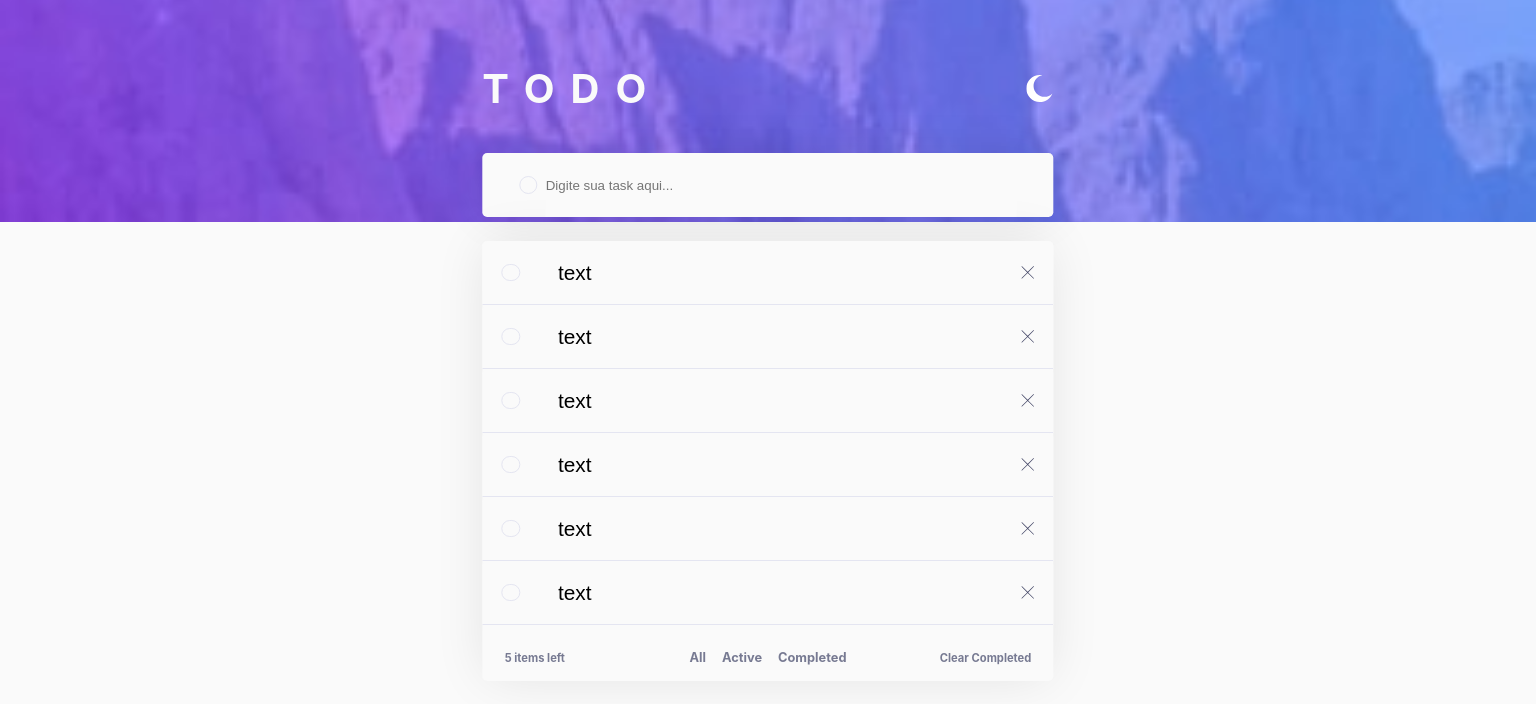
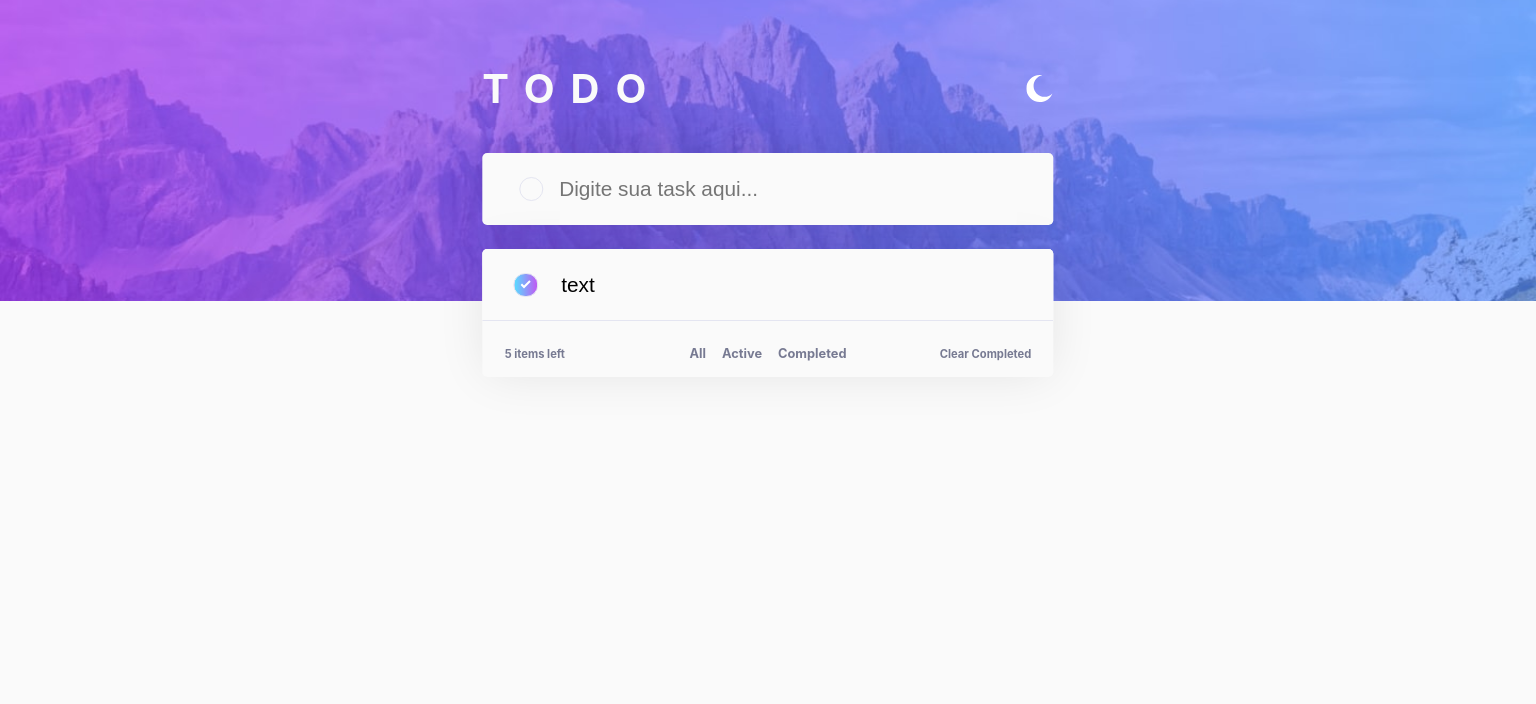
Before and after one commit to GiovannyCordeiro/ToDo, a React (Vite) app: page / in a window 1536 px wide. Shown: the top 704 px of the page. Built offline with nearby package versions, Linux system fonts and the light colour scheme.

Commit message:
component-refactoring

```diff
--- a/src/App.scss
+++ b/src/App.scss
@@ -28,3 +28,22 @@
 .dark{
   background:$Very-Dark-Blue;
 }
+
+@media screen and (min-width: 1440px){
+  .App{
+    width: 100%;
+    height: 100vh;
+
+    #header-light, #header-dark{
+      background: url(./images/bg-desktop-light.jpg) center center;
+      background-size: cover;
+      min-height: 37.6%;
+    }
+
+    #header-dark{
+      background: url(./images/bg-desktop-dark.jpg) center center;
+      background-size: cover;
+    }
+  }
+
+}
--- /dev/null
+++ b/src/components/FilterList.jsx
@@ -0,0 +1,11 @@
+import React from 'react'
+
+export default function FilterList() {
+  return (
+    <div className="filter-list">
+      <span>All</span>
+      <span>Active</span>
+      <span>Completed</span>
+    </div>
+  )
+}
--- /dev/null
+++ b/src/components/HeaderTodo.jsx
@@ -0,0 +1,11 @@
+import iconLight from '../images/icon-moon.svg'
+import iconSun from '../images/icon-sun.svg'
+
+export default function HeaderTodo() {
+  return (
+    <header className='header-todo'>
+      <h2>TODO</h2>
+      <img src={iconLight} alt="icon" />
+    </header>
+  )
+}
--- /dev/null
+++ b/src/components/InputTodo.jsx
@@ -0,0 +1,10 @@
+export default function InputTodo() {
+  return (
+    <div className="input-todo">
+      <form className="wrapper-input">
+        <div className="button"></div>
+        <input type="text" placeholder='Digite sua task aqui...'/>
+      </form>
+    </div>
+  )
+}
--- /dev/null
+++ b/src/components/ItemTodo.jsx
@@ -0,0 +1,19 @@
+import closeIcon from '../images/icon-cross.svg'
+
+import check from '../images/icon-check.svg'
+
+function ItemTodo() {
+  return (
+    <div className="item-task">
+      <div className="wrapper-item">
+        <div className="button-active">
+          <img src={check} alt='check'/>
+        </div>
+        <input type="text" name="text" id="text" value='text' readOnly/>
+        <img id='close-icon' src={closeIcon} />
+      </div>
+    </div>
+  )
+}
+
+export default ItemTodo
--- /dev/null
+++ b/src/components/ListTodo.jsx
@@ -0,0 +1,13 @@
+import React from 'react'
+
+import ItemTodo from './ItemTodo'
+import StatusTask from './StatusTask'
+
+export default function ListTodo() {
+  return (
+    <div className="list-todo">
+      <ItemTodo />
+      <StatusTask />
+    </div>
+  )
+}
--- /dev/null
+++ b/src/components/StatusTask.jsx
@@ -0,0 +1,8 @@
+export default function StatusTask() {
+  return (
+    <div className="status-tasks">
+      <span>5 items left</span>
+      <span id='clear-completed'>Clear Completed</span>
+    </div>
+  )
+}
--- a/src/components/Todo.jsx
+++ b/src/components/Todo.jsx
@@ -1,83 +1,18 @@
 import './Todo.scss'
-import iconLight from '../images/icon-moon.svg'
-import closeIcon from '../images/icon-cross.svg'
+
+import HeaderTodo from './HeaderTodo'
+import InputTodo from './InputTodo'
+
+import FilterList from './FilterList'
+import ListTodo from './ListTodo'
 
 export default function Todo(){
   return(
     <div className="Todo">
-      <header className='header-todo'>
-          <h2>TODO</h2>
-          <img src={iconLight} alt="icon" />
-      </header>
-
-      <div className="input-todo">
-        <form className="wrapper-input">
-          <div className="button"></div>
-          <input type="text" placeholder='Digite sua task aqui...'/>
-        </form>
-      </div>
-
-      <div className="list-todo">
-        <div className="item-task">
-          <div className="wrapper-item">
-            <div className="button"></div>
-            <input type="text" name="text" id="text" value='text' readOnly/>
-            <img src={closeIcon} />
-          </div>
-        </div>
-
-        <div className="item-task">
-          <div className="wrapper-item">
-            <div className="button"></div>
-            <input type="text" name="text" id="text" value='text' readOnly/>
-            <img src={closeIcon} />
-          </div>
-        </div>
-
-        <div className="item-task">
-          <div className="wrapper-item">
-            <div className="button"></div>
-            <input type="text" name="text" id="text" value='text' readOnly/>
-            <img src={closeIcon} />
-          </div>
-        </div>
-
-        <div className="item-task">
-          <div className="wrapper-item">
-            <div className="button"></div>
-            <input type="text" name="text" id="text" value='text' readOnly/>
-            <img src={closeIcon} />
-          </div>
-        </div>
-
-        <div className="item-task">
-          <div className="wrapper-item">
-            <div className="button"></div>
-            <input type="text" name="text" id="text" value='text' readOnly/>
-            <img src={closeIcon} />
-          </div>
-        </div>
-
-        <div className="item-task">
-          <div className="wrapper-item">
-            <div className="button"></div>
-            <input type="text" name="text" id="text" value='text' readOnly/>
-            <img src={closeIcon} />
-          </div>
-        </div>
-
-        {/* itens */}
-
-        <div className="status-tasks">
-          <span>5 items left</span>
-          <span>Clear Completed</span>
-        </div>
-      </div>
-      <div className="filter-list">
-          <span>All</span>
-          <span>Active</span>
-          <span>Completed</span>
-      </div>
+      <HeaderTodo />
+      <InputTodo />
+      <ListTodo />
+      <FilterList />
     </div>
   )
 }
--- a/src/components/Todo.scss
+++ b/src/components/Todo.scss
@@ -45,7 +45,7 @@
         height: 100%;
         display: flex;
         align-items: center;
-        gap: .5rem;
+        gap: 1rem;
         input{
           height: 100%;
           width: 100%;
@@ -60,10 +60,11 @@
     }
     // fim do input todo\
 
-    .button{
-      width: 1.2rem;
-      height: 1.1rem;
+    .button,.button-active{
+      width: 1.6rem;
+      height: 1.5rem;
       border-radius: 1.2rem;
+      cursor:pointer;
       border: 1px solid $Very-Light-Grayish-Blue;
     }
 
@@ -87,7 +88,13 @@
           // background: rgba(0, 0, 0, 0.391);
           display: flex;
           align-items: center;
-          justify-content: space-between;
+          justify-content: space-around;
+          .button-active{
+            display: flex;
+            align-items:center;
+            justify-content:center;
+            background-image: linear-gradient( to right, #57ddff, #c058f3);
+          }
           input{
             width: 80%;
             height: 100%;
@@ -97,8 +104,14 @@
               outline: none;
             }
           }
-          img{
+          #close-icon{
             width: .8rem;
+            cursor: pointer;
+            transition: .2s;
+            opacity: 0;
+          }
+          &:hover #close-icon{
+            opacity: 100%;
           }
         }
       }
@@ -118,6 +131,11 @@
           font-size: .7rem;
           color: $Dark-Grayish-Blue;
           font-weight: bold;
+          cursor: pointer;
+          transition: .2s;
+          &:hover#clear-completed{
+            color: $Bright-Blue;
+          }
         }
       }
     }
@@ -138,6 +156,11 @@
         color: $Dark-Grayish-Blue;
         font-weight: bold;
         font-size: .8rem;
+        cursor: pointer;
+        transition: .2s;
+        &:hover{
+          color:$Bright-Blue;
+        }
       }
     }
     // fim do list todo
@@ -161,14 +184,19 @@
       }
 
       .input-todo{
-        height: 4rem;
+        height: 4.5rem;
         margin-top: 2.5rem;
+        .wrapper-input{
+          input{
+            font-size: 1.3rem;
+          }
+        }
       }
 
       .list-todo{
         margin-top: 1.5rem;
         .item-task{
-          height: 4rem;
+          height: 4.5rem;
           .wrapper-item{
             input{
               font-size: 1.3rem;
@@ -184,8 +212,11 @@
       .filter-list{
         position: relative;
         bottom: 4rem;
+        left: 50%;
+        transform: translateX(-50%);
         background-color: unset;
         box-shadow: unset;
+        width: 40%;
       }
     }
   }
--- a/src/contexts/TodoContext.jsx
+++ b/src/contexts/TodoContext.jsx
@@ -3,9 +3,7 @@
 const TodosContext = createContext();
 
 const TodoContextProvider = ({children}) => {
-
   const [listTodos, setListsTodos] = useState([])
-
   return(
     <TodosContext.Provider>
       {children}
```
